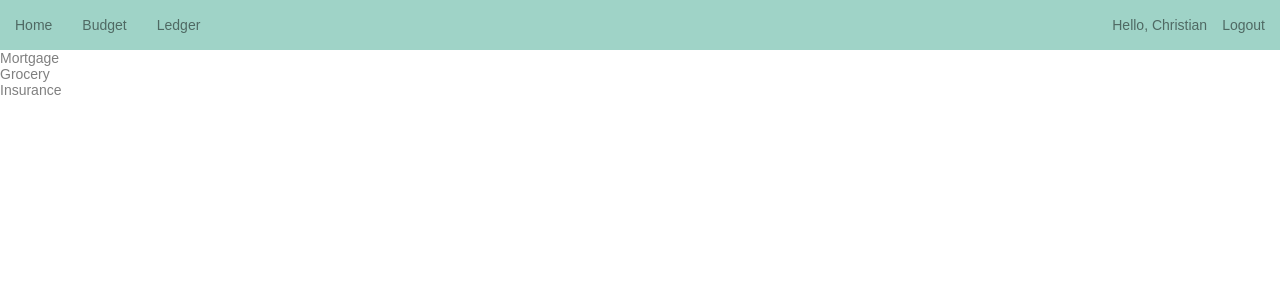
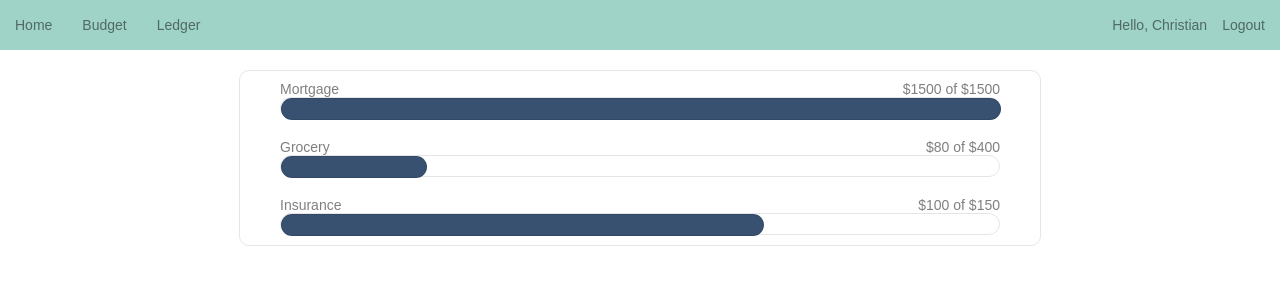
Before and after one commit to chrisgo2286/budget-app-frontend, a React (Create React App) app: page /budget in a window 1280 px wide. Shown: the top 300 px of the page. Built offline with nearby package versions, Linux system fonts and the light colour scheme.

Commit message:
Worked on Budget and Ledger css

```diff
--- a/src/components/budget/budget.css
+++ b/src/components/budget/budget.css
@@ -0,0 +1,35 @@
+.budget {
+    display: flex;
+    flex-direction: column;
+    align-items: center;
+    justify-content: center;
+    max-width: 800px;
+    margin: 20px auto;
+    border: 1px solid var(--siteBorderColor);
+    border-radius: 10px;
+}
+
+.budget-item {
+    width: 90%;
+    margin: 10px 0px;
+}
+
+.budget-item-header {
+    display: flex;
+    justify-content: space-between;
+}
+
+.outer-bar {
+    border: 1px solid var(--siteBorderColor);
+    position: relative;
+    height: 20px;
+    border-radius: 20px;
+}
+
+.inner-bar {
+    border: 1px solid var(--siteBorderColor);
+    background-color: var(--thirdColor);
+    position: absolute;
+    height: 100%;
+    border-radius: 20px;
+}
--- a/src/components/budget/budgetItem.jsx
+++ b/src/components/budget/budgetItem.jsx
@@ -2,7 +2,10 @@ export default function BudgetItem ({ budgetItem }) {
     const { category, budget_amount, actual_amount, percent } = budgetItem
     return (
         <div className="budget-item">
-            <div className="budget-item-header">{ category }</div>
+            <div className="budget-item-header">
+                <div className='budget-item-category'>{ category }</div>
+                <div className='budget-item-amounts'>${ actual_amount } of ${ budget_amount }</div>
+            </div>
             <div className='outer-bar'>
                 <div
                     className='inner-bar'
--- a/src/components/ledger/ledger.css
+++ b/src/components/ledger/ledger.css
@@ -3,6 +3,9 @@
     flex-direction: column;
     max-width: 800px;
     margin: 10px auto;
+    border: 1px solid var(--siteBorderColor);
+    padding: 10px;
+    border-radius: 10px;
 }
 
 .ledger-header,
@@ -12,6 +15,8 @@
     grid-template-columns: 3fr 3fr 3fr 3fr 1fr;
     border: 1px solid var(--siteBorderColor);
     height: 20px;
+    border-radius: 5px;
+    padding-left: 10px;
 }
 
 .ledger-header {
@@ -20,8 +25,13 @@
 
 .ledger-item:hover {
     background-color: var(--firstColor);
-    opacity: 40%;
+    background-color: var(--hoverBGColor);
     cursor: pointer;
+}
+
+.ledger-item-delete:hover {
+    font-size: 18px;
+    font-weight: bolder;
 }
 
 .new-ledger-item {
@@ -30,10 +40,26 @@
 
 .new-ledger-item > * {
     margin: 0px 10px;
+    border: 1px solid var(--siteFieldBorderColor);
+    border-radius: 5px;
 }
 
+.new-ledger-item > *:hover {
+    background-color: var(--firstColor);
+    cursor: pointer;
+}
 .new-amount {
-    text-align: center;
+    text-indent: 5px;
+}
+
+.add-btn {
+    color: white;
+    background-color: var(--thirdColor);
+    border-radius: 5px;
+}
+
+.add-btn:hover {
+    background-color: var(--fourthColor);
 }
 
 
--- a/src/components/ledger/ledgerItem.jsx
+++ b/src/components/ledger/ledgerItem.jsx
@@ -8,7 +8,7 @@ export default function LedgerItem ({ item }) {
             <div>{ category }</div>
             <div>{ type }</div>
             <div>{ amount }</div>
-            <div>x</div>
+            <div className='ledger-item-delete'>x</div>
         </div>
     )
 }
--- a/src/components/ledger/newLedgerItem.jsx
+++ b/src/components/ledger/newLedgerItem.jsx
@@ -25,7 +25,7 @@ export default function NewLedgerItem ({ categories }) {
                 className='new-amount'
                 type='number'
                 placeholder='Amount' />
-            <button>Add</button>
+            <button className='add-btn'>Add</button>
         </section>
     )
 }
--- a/src/index.css
+++ b/src/index.css
@@ -1,6 +1,8 @@
 :root {
   --siteBorderColor: rgba(0, 0, 0, 0.1);
+  --siteFieldBorderColor:  rgba(0, 0, 0, 0.8);
   --siteFontColor: rgba(0, 0, 0, 0.5);
+  --hoverBGColor: rgba(0, 0, 0, 0.025);
   --firstColor: #ececec;
   --secondColor: #9fd3c7;
   --thirdColor: #385170;
```
